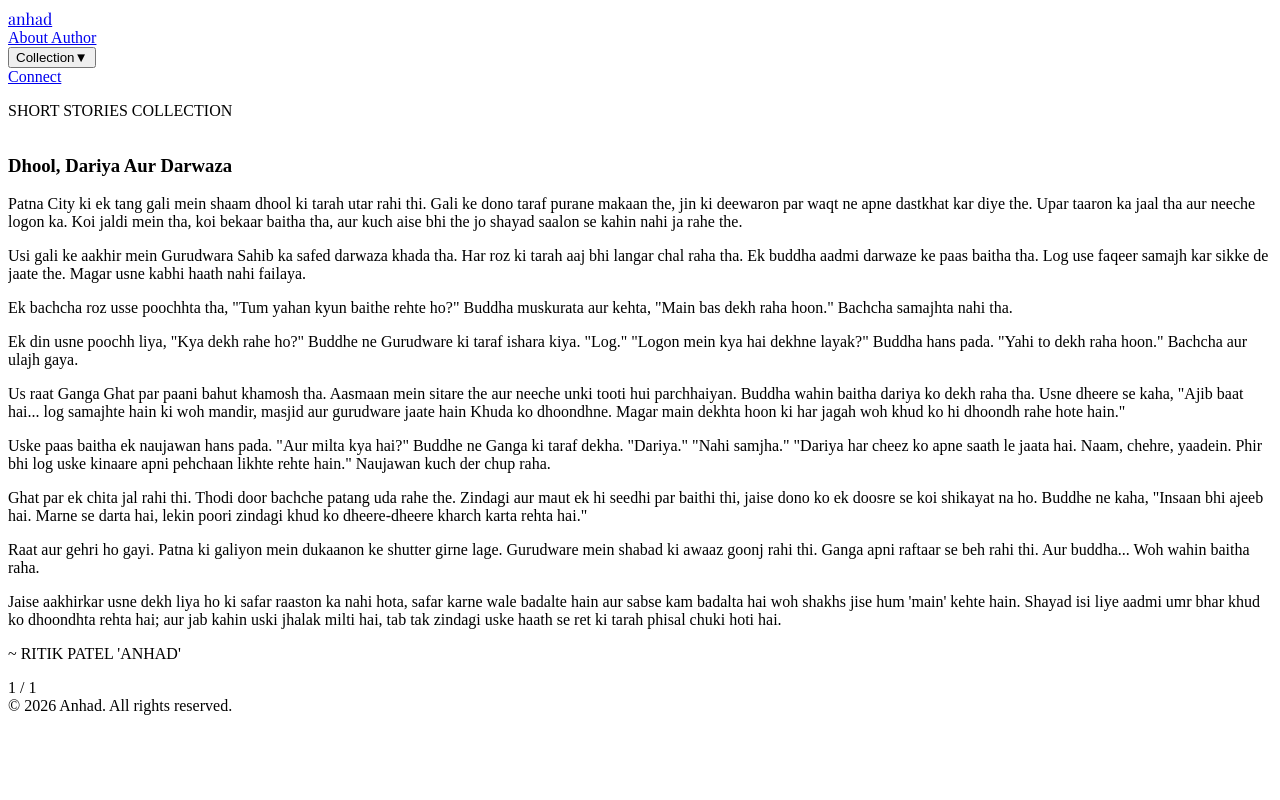
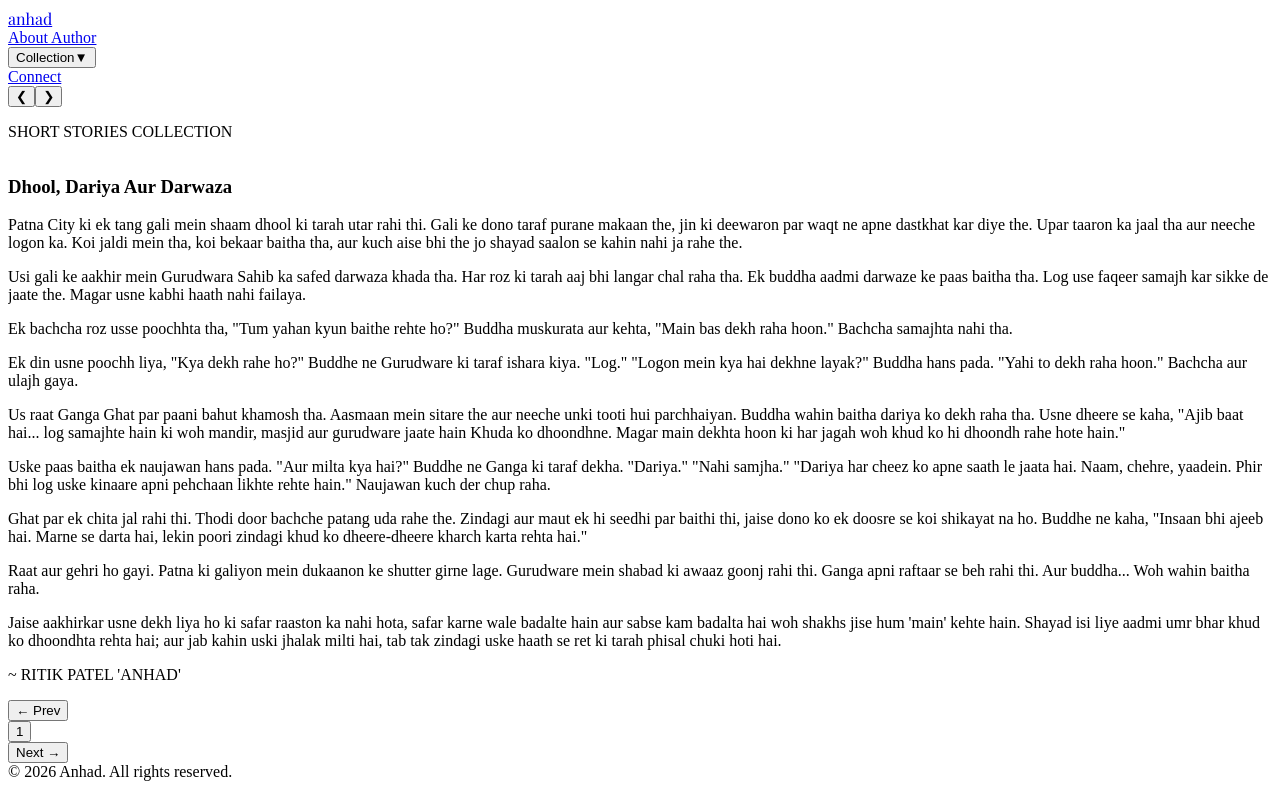
Before and after one commit to Hritik-patel-spec/poem-web, a Next.js app: page /storiepage in a window 1280 px wide. Built offline with nearby package versions, Linux system fonts and the light colour scheme; a web font is replaced by a local one.

Commit message:
Refactor StoriePage with pagination and swiper updates

```diff
--- a/app/storiepage/page.tsx
+++ b/app/storiepage/page.tsx
@@ -4,6 +4,7 @@ import React, { useState } from "react";
 import Link from "next/link";
 import { Swiper, SwiperSlide } from "swiper/react";
 import { Navigation } from "swiper/modules";
+import type { Swiper as SwiperCore } from "swiper";
 
 import { poemsData } from "@/data/poems";
 import { storiesData } from "@/data/stories";
@@ -13,10 +14,43 @@ import "swiper/css/navigation";
 
 export default function StoriePage() {
   const [isCollectionOpen, setIsCollectionOpen] = useState(false);
-  const [currentIndex, setCurrentIndex] = useState(1);
+  const [currentIndex, setCurrentIndex] = useState(0);
+  const [swiperRef, setSwiperRef] = useState<SwiperCore | null>(null);
+
+  const totalStories = storiesData.length;
+
+  const handlePrev = () => {
+    if (swiperRef) swiperRef.slidePrev();
+  };
+
+  const handleNext = () => {
+    if (swiperRef) swiperRef.slideNext();
+  };
+
+  // Function to generate pagination numbers with ellipsis (...)
+  const getPaginationPages = () => {
+    const pages: (number | string)[] = [];
+    if (totalStories <= 7) {
+      for (let i = 0; i < totalStories; i++) pages.push(i);
+    } else {
+      pages.push(0);
+      if (currentIndex > 2) pages.push("...");
+
+      const start = Math.max(1, currentIndex - 1);
+      const end = Math.min(totalStories - 2, currentIndex + 1);
+
+      for (let i = start; i <= end; i++) {
+        if (!pages.includes(i)) pages.push(i);
+      }
+
+      if (currentIndex < totalStories - 3) pages.push("...");
+      if (!pages.includes(totalStories - 1)) pages.push(totalStories - 1);
+    }
+    return pages;
+  };
 
   return (
-    <div className="min-h-screen bg-white flex flex-col justify-between">
+    <div className="min-h-screen bg-white flex flex-col justify-between selection:bg-purple-600 selection:text-white">
       {/* 1. HEADER */}
       <header className="border-b border-gray-200 px-8 py-4 flex items-center justify-between text-xs tracking-wider uppercase relative z-50 bg-white">
         <div className="flex items-center gap-12">
@@ -70,7 +104,6 @@ export default function StoriePage() {
           </nav>
         </div>
 
-        {/* Connect Purple Button */}
         <div>
           <Link
             href="/connect"
@@ -81,35 +114,36 @@ export default function StoriePage() {
         </div>
       </header>
 
-      {/* 2. STORIES SLIDER WITH COUNTER */}
-      <section className="py-16 px-4 max-w-3xl mx-auto text-center relative flex-1 flex flex-col justify-center">
-        <p className="text-xs uppercase tracking-widest text-gray-500 font-semibold mb-10">
+      {/* 2. STORIES SLIDER SECTION WITH FIXED ARROWS */}
+      <section className="py-12 px-6 max-w-4xl mx-auto w-full relative flex-1 flex flex-col justify-center items-center my-auto">
+        {/* Left Fixed Arrow Button */}
+        <button
+          onClick={handlePrev}
+          aria-label="Previous Story"
+          className="fixed left-4 md:left-12 top-1/2 -translate-y-1/2 bg-gray-100 hover:bg-purple-600 hover:text-white text-gray-800 p-3.5 rounded-full shadow-lg transition-colors z-40 cursor-pointer"
+        >
+          ❮
+        </button>
+
+        {/* Right Fixed Arrow Button */}
+        <button
+          onClick={handleNext}
+          aria-label="Next Story"
+          className="fixed right-4 md:right-12 top-1/2 -translate-y-1/2 bg-gray-100 hover:bg-purple-600 hover:text-white text-gray-800 p-3.5 rounded-full shadow-lg transition-colors z-40 cursor-pointer"
+        >
+          ❯
+        </button>
+
+        {/* Swiper Content */}
+        <div className="w-full max-w-3xl px-4">
+          <p className="text-xs uppercase tracking-widest text-gray-400 mb-6 text-center">
             SHORT STORIES COLLECTION
           </p>
 
-        <button
-          id="story-slide-prev"
-          aria-label="Previous Story"
-          className="absolute left-0 md:-left-12 top-1/2 -translate-y-1/2 z-20 text-3xl text-gray-400 hover:text-black transition cursor-pointer p-2"
-        >
-          &#10094;
-        </button>
-
-        <button
-          id="story-slide-next"
-          aria-label="Next Story"
-          className="absolute right-0 md:-right-12 top-1/2 -translate-y-1/2 z-20 text-3xl text-gray-400 hover:text-black transition cursor-pointer p-2"
-        >
-          &#10095;
-        </button>
-
           <Swiper
             modules={[Navigation]}
-          navigation={{
-            prevEl: "#story-slide-prev",
-            nextEl: "#story-slide-next",
-          }}
-          onSlideChange={(swiper) => setCurrentIndex(swiper.realIndex + 1)}
+            onSwiper={setSwiperRef}
+            onSlideChange={(swiper) => setCurrentIndex(swiper.realIndex)}
             className="py-4 w-full"
           >
             {storiesData.map((story) => (
@@ -120,7 +154,6 @@ export default function StoriePage() {
                       {story.title}
                     </h3>
 
-                  {/* Book-like Left Aligned Paragraph Layout */}
                     <div className="text-base md:text-lg text-gray-800 leading-relaxed font-serif space-y-6">
                       {(story.content || story.excerpt).split("\n\n").map((para, index) => (
                         <p key={index} className="text-left indent-6">
@@ -137,15 +170,65 @@ export default function StoriePage() {
               </SwiperSlide>
             ))}
           </Swiper>
-
-        {/* COUNTER */}
-        <div className="mt-8 text-xs font-bold tracking-widest text-gray-500 uppercase bg-gray-50 inline-block px-4 py-2 rounded-full border border-gray-200 mx-auto">
-          <span className="text-black">{currentIndex}</span> / {storiesData.length}
         </div>
       </section>
 
-      {/* 3. FOOTER */}
-      <footer className="py-6 px-8 border-t border-gray-100 text-center text-xs text-gray-400 uppercase tracking-widest bg-white">
+      {/* 3. STICKY PAGINATION / NAVIGATION NUMBERS */}
+      <footer className="sticky bottom-0 z-40 py-4 px-6 border-t border-gray-100 bg-white shadow-sm">
+        <div className="max-w-3xl mx-auto flex items-center justify-center gap-2 md:gap-4 overflow-x-auto py-1">
+          {/* Prev Button */}
+          <button
+            onClick={handlePrev}
+            className="text-xs md:text-sm font-medium text-gray-600 hover:text-purple-600 px-2 py-1 transition-colors whitespace-nowrap cursor-pointer"
+          >
+            ← Prev
+          </button>
+
+          {/* Page Numbers */}
+          <div className="flex items-center gap-1 md:gap-2">
+            {getPaginationPages().map((page, idx) => {
+              if (page === "...") {
+                return (
+                  <span key={`ellipsis-${idx}`} className="px-2 text-gray-400 text-sm select-none">
+                    …
+                  </span>
+                );
+              }
+
+              const pageIndex = page as number;
+              const isActive = currentIndex === pageIndex;
+
+              return (
+                <button
+                  key={pageIndex}
+                  onClick={() => {
+                    setCurrentIndex(pageIndex);
+                    if (swiperRef) swiperRef.slideTo(pageIndex);
+                  }}
+                  className={`min-w-[32px] h-8 px-2 rounded text-xs md:text-sm font-medium transition-all ${
+                    isActive
+                      ? "bg-purple-600 text-white shadow-sm"
+                      : "text-gray-700 hover:bg-gray-100"
+                  }`}
+                >
+                  {pageIndex + 1}
+                </button>
+              );
+            })}
+          </div>
+
+          {/* Next Button */}
+          <button
+            onClick={handleNext}
+            className="text-xs md:text-sm font-medium text-gray-600 hover:text-purple-600 px-2 py-1 transition-colors whitespace-nowrap cursor-pointer"
+          >
+            Next →
+          </button>
+        </div>
+      </footer>
+
+      {/* 4. COPYRIGHT FOOTER */}
+      <footer className="py-3 px-8 border-t border-gray-100 text-center text-xs text-gray-400 uppercase tracking-widest bg-white">
         © {new Date().getFullYear()} Anhad. All rights reserved.
       </footer>
     </div>
```
Lines whose indentation alone changed are shown as unchanged.
